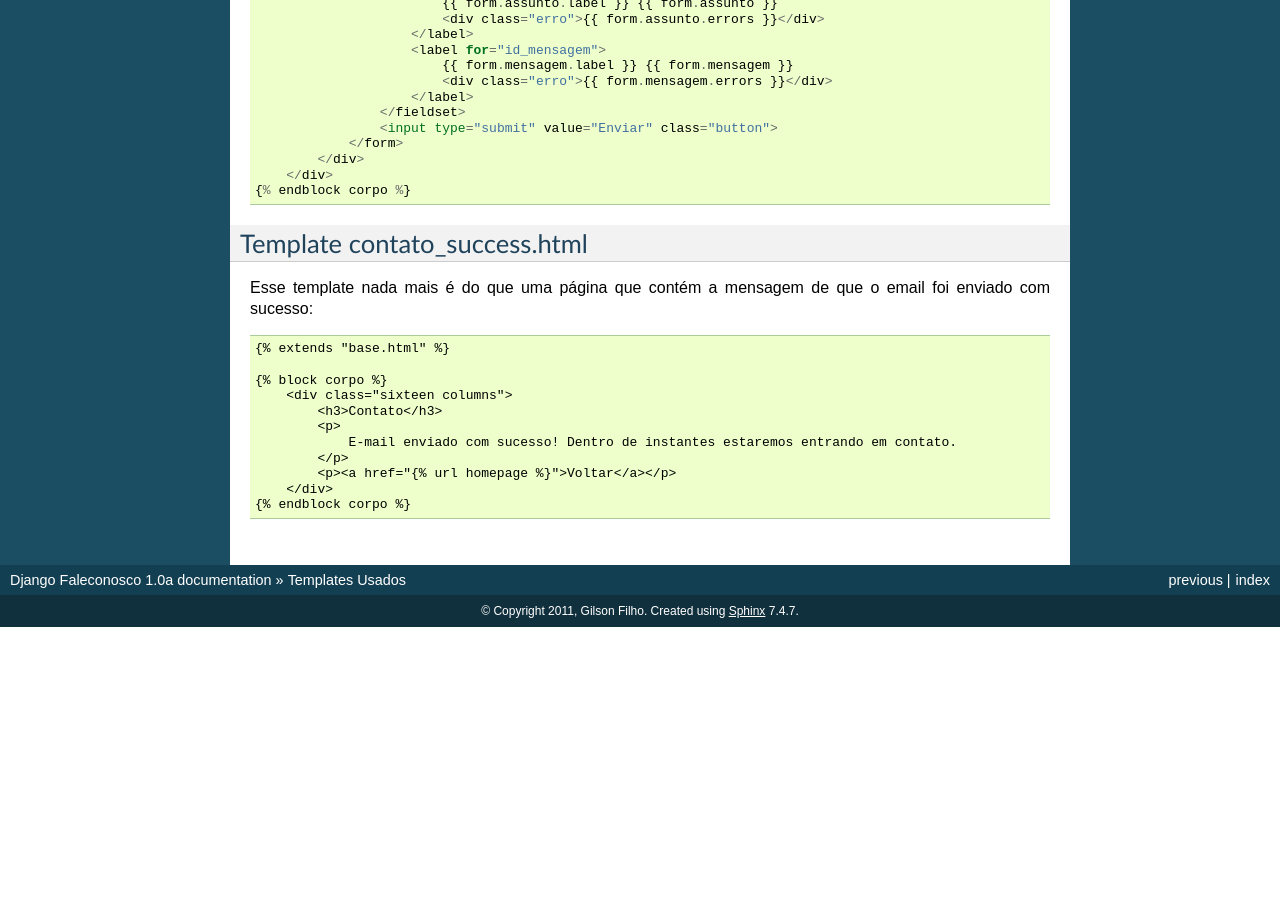
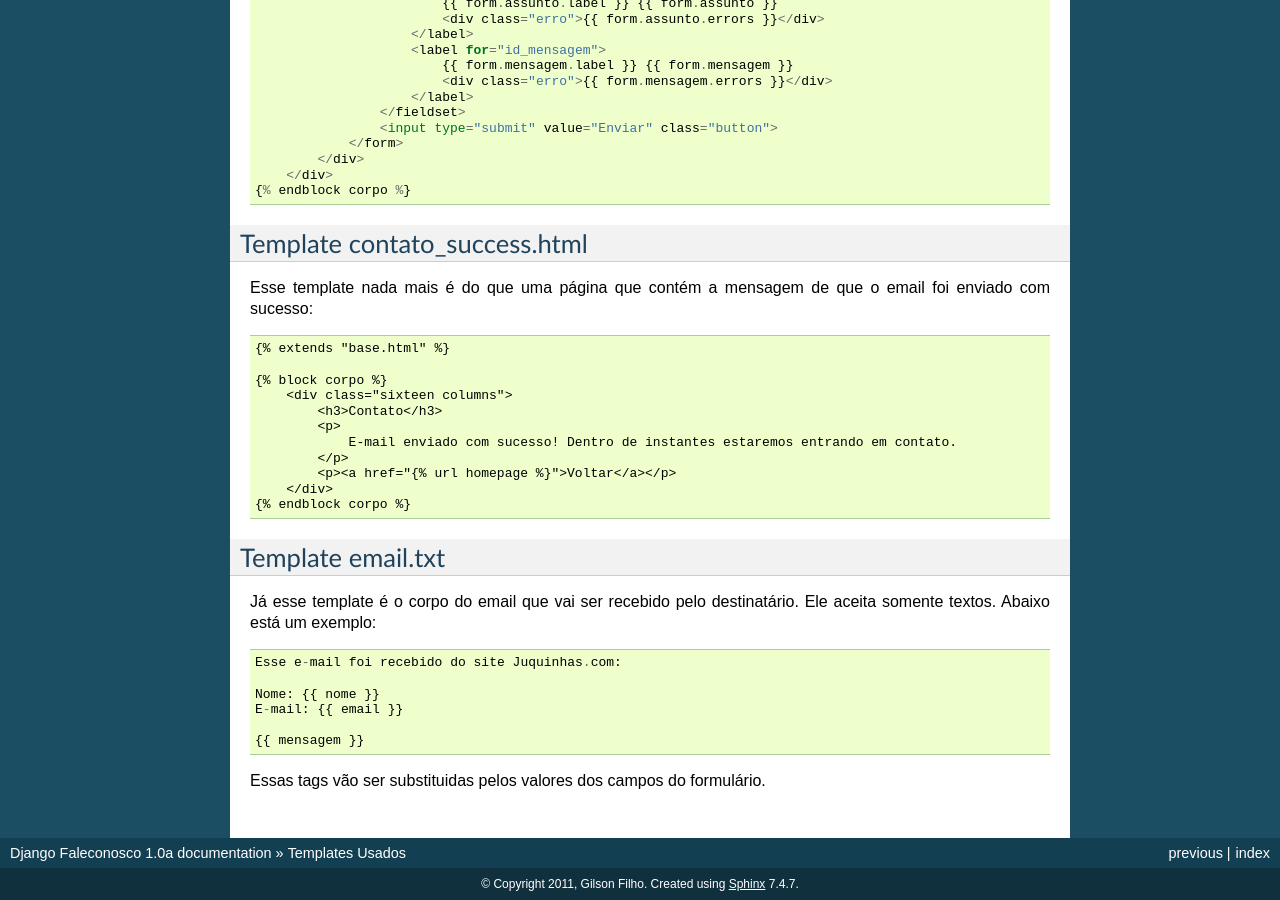
Before and after one commit to gilsondev/django-faleconosco, a Sphinx documentation site: the page built from docs/source/templates.rst, in a window 1280 px wide and 900 px high, scrolled down 792 px. Built offline with Sphinx 7.4.7, drawn with Linux system fonts in a browser that asks for light colours; formulas are drawn with MathJax 3; pages that are not in the unit, such as notebooks, are missing from menus; before the commit the page ends 1419 px from its top, so only the background shows below that.

Commit message:
Insercao do template email.txt

```diff
--- a/docs/source/templates.rst
+++ b/docs/source/templates.rst
@@ -70,3 +70,17 @@ Esse template nada mais é do que uma página que contém a mensagem de que o em
             <p><a href="{% url homepage %}">Voltar</a></p>
         </div>
     {% endblock corpo %}
+
+Template email.txt
+------------------
+
+Já esse template é o corpo do email que vai ser recebido pelo destinatário. Ele aceita somente textos. Abaixo está um exemplo::
+
+    Esse e-mail foi recebido do site Juquinhas.com:
+
+    Nome: {{ nome }}
+    E-mail: {{ email }}
+
+    {{ mensagem }}
+
+Essas tags vão ser substituidas pelos valores dos campos do formulário.
```
